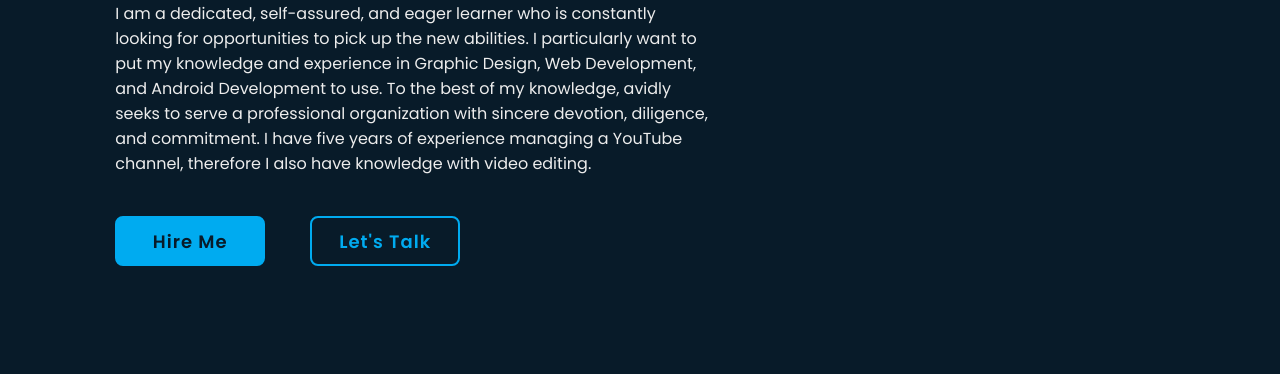
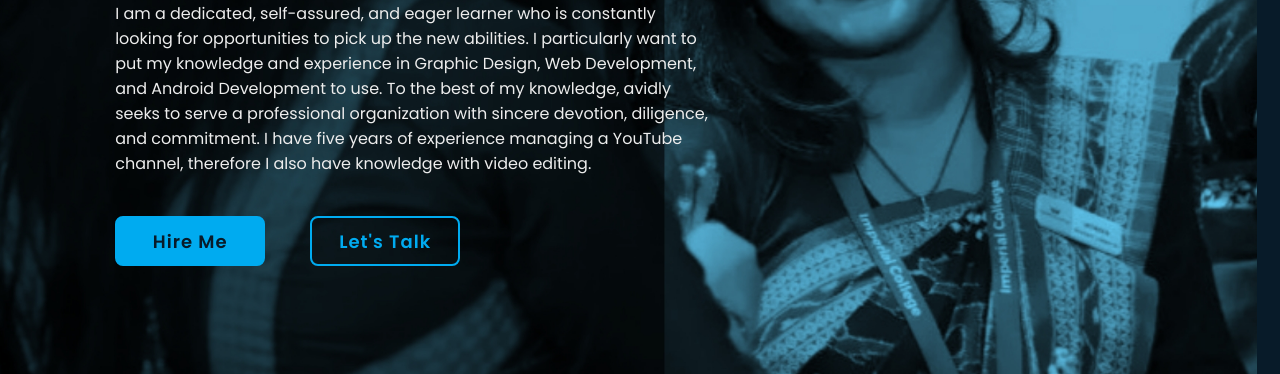
Before and after one commit to jyotidigitx/JyotidigitX, a plain HTML site: page index.html in a window 1280 px wide. Shown: the part 343-717 px from the top of the page. Drawn offline with nearby package versions, Linux system fonts and the light colour scheme.

Commit message:
Update style.css

```diff
--- a/style.css
+++ b/style.css
@@ -87,7 +87,7 @@ section {
     display: flex;
     align-items: center;
     padding: 0 9%;
-    background: url('/images/home.jpg') no-repeat;
+    background: url('home.jpg') no-repeat;
     background-size: cover;
     background-position: center;
 }
```
